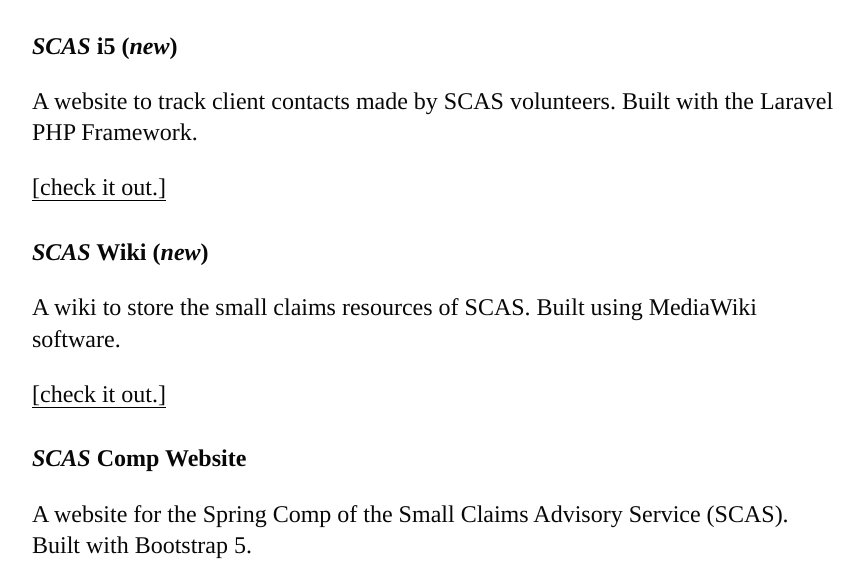
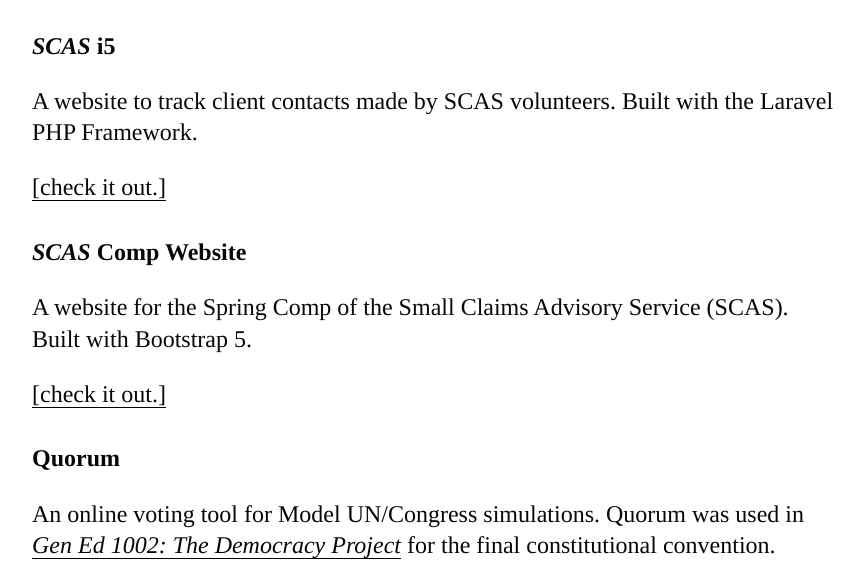
Before and after one commit to flxcn/flxcn.github.io, a plain HTML site: page projects.html in a window 1280 px wide. Shown: the part 207-789 px from the top of the page, without its empty margins (204-1068 px from the left). Drawn offline with Linux system fonts and the light colour scheme.

Commit message:
Update projects.html

```diff
--- a/projects.html
+++ b/projects.html
@@ -21,27 +21,21 @@
     </header>
 
     <section>
-      <h2><i>SCAS</i> i5 (<i>new</i>)</h2>
-      <p >A website to track client contacts made by SCAS volunteers. Built with the Laravel PHP Framework.</p>
-      <p style="margin-top:0; margin-bottom:0"><a href="https://i5.masmallclaims.org" target="_blank">[check it out.]</a></p>
-    </section>
-
-    <section>
-      <h2><i>SCAS</i> Wiki (<i>new</i>)</h2>
-      <p>A wiki to store the small claims resources of SCAS. Built using MediaWiki software.</p>
-      <p><a href="https://wiki.masmallclaims.org" target="_blank">[check it out.]</a></p>
+      <h2><i>SCAS</i> i5</h2>
+      <p>A website to track client contacts made by SCAS volunteers. Built with the Laravel PHP Framework.</p>
+      <p><a href="https://i5.masmallclaims.org" target="_blank">[check it out.]</a></p>
     </section>
 
     <section>
       <h2><i>SCAS</i> Comp Website</h2>
-      <p >A website for the Spring Comp of the Small Claims Advisory Service (SCAS). Built with Bootstrap 5.</p>
-      <p style="margin-top:0; margin-bottom:0"><a href="https://comp.masmallclaims.org" target="_blank">[check it out.]</a></p>
+      <p>A website for the Spring Comp of the Small Claims Advisory Service (SCAS). Built with Bootstrap 5.</p>
+      <p><a href="https://comp.masmallclaims.org" target="_blank">[check it out.]</a></p>
     </section>
 
     <section>
       <h2>Quorum</h2>
-      <p>An online voting tool for Model UN/Congress simulations. Quorum was used in my class, <i>The Democracy Project</i>, for the final constitutional convention.</p>
-      <p><a href="https://quorumvote.com" target="_blank">[check it out.]</a> &nbsp; <a href="democracy_project.mp4" target="_blank">[see it in action.]</a></p>
+      <p>An online voting tool for Model UN/Congress simulations. Quorum was used in <i><a href="https://scholar.harvard.edu/jlepore/classes/great-experiment-history-united-states" target="_blank">Gen Ed 1002: The Democracy Project</a></i> for the final constitutional convention.</p>
+      <p><a href="https://github.com/flxcn/quorum" target="_blank">[github repo.]</a> &nbsp; <a href="democracy_project.mp4" target="_blank">[see it in action.]</a></p>
     </section>
 
     <section>
```
